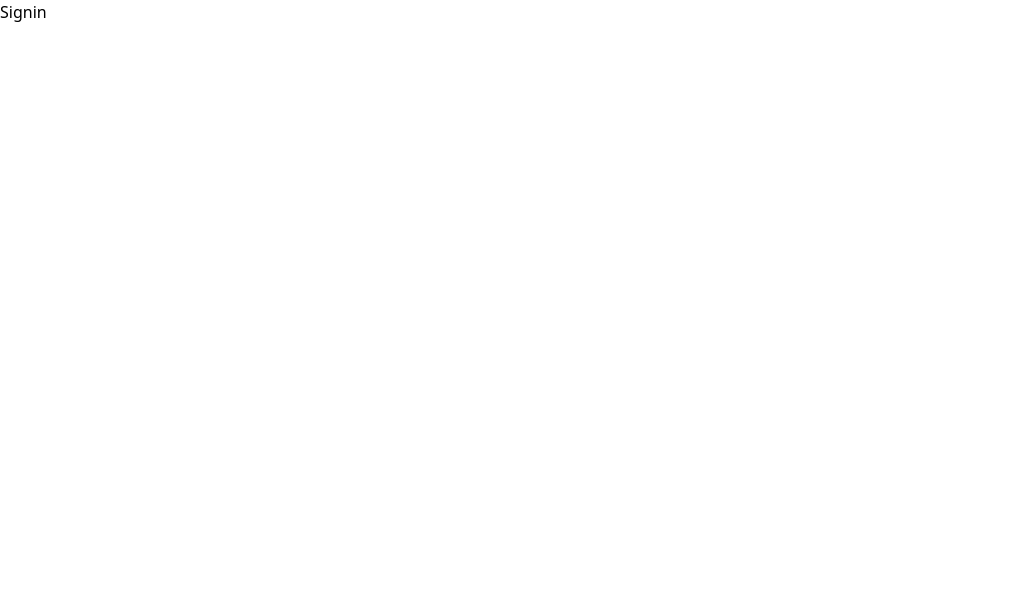
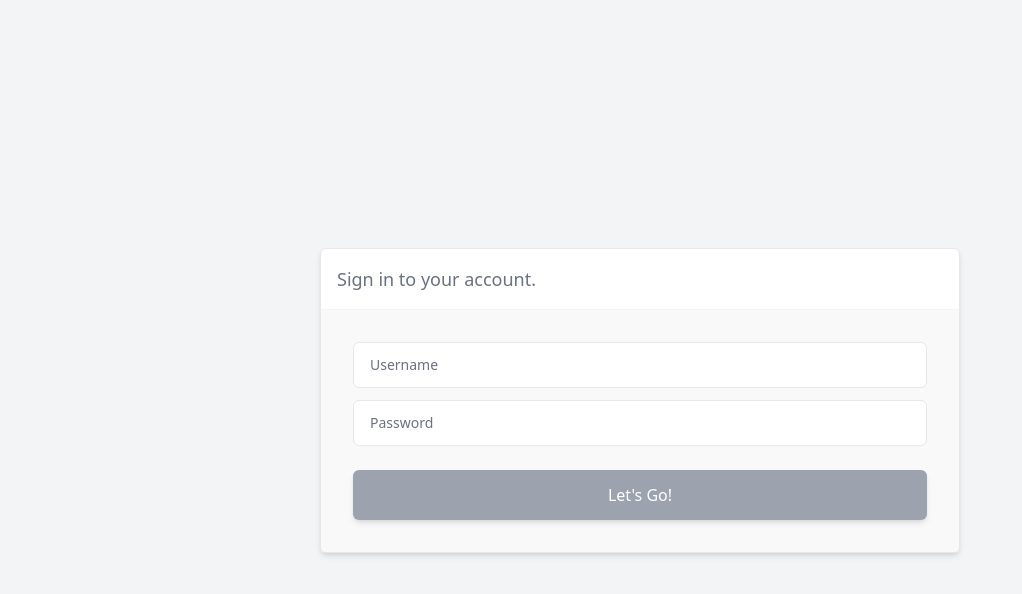
Before and after one commit to morgansegura/react-recipes, a React (Create React App) app in the folder client/: page /signin in a window 1280 px wide. Shown: the top 594 px of the page, without its empty margins (0-1022 px from the left). Built offline with nearby package versions, Linux system fonts and the light colour scheme.

Commit message:
Adds login and create user functionality

```diff
--- a/client/src/components/Auth/Signin.js
+++ b/client/src/components/Auth/Signin.js
@@ -1,8 +1,68 @@
 import React from 'react';
+import { Mutation } from 'react-apollo';
+import { SIGNIN_USER } from '../../queries';
+import Error from '../Error';
+
+const initialState = {
+	username: '',
+	password: '',
+};
 
 class Signin extends React.Component {
+	state = { ...initialState };
+
+	clearState = () => {
+		this.setState({ ...initialState });
+	};
+
+	handleChange = event => {
+		const { name, value } = event.target;
+		this.setState({
+			[name]: value,
+		});
+	};
+
+	handleSubmit = (event, signinUser) => {
+		event.preventDefault();
+		signinUser().then(({ data: { signinUser } }) => {
+			console.log(signinUser.token);
+			localStorage.setItem('token', signinUser.token);
+			this.clearState();
+		});
+	};
+
+	validateForm = () => {
+		const { username, password } = this.state;
+
+		const isInvalid = !username || !password;
+		return isInvalid;
+	};
+
 	render() {
-		return <div>Signin</div>;
+		const { username, password } = this.state;
+		return (
+			<div className='min-h-screen bg-gray-100 flex flex-col items-center justify-center'>
+				<div className='w-full max-w-screen-sm border border-gray-200 rounded-md bg-white shadow-md flex flex-col'>
+					<h2 className='p-4 text-lg border-b text-gray-500 border-gray-100'>Sign in to your account.</h2>
+					<Mutation mutation={SIGNIN_USER} variables={{ username, password }}>
+						{(signinUser, { data, loading, error }) => {
+							return (
+								<form onSubmit={event => this.handleSubmit(event, signinUser)} className='form bg-gray-100 bg-opacity-50 flex flex-col p-8'>
+									<input onChange={this.handleChange} value={username} type='text' name='username' placeholder='Username' className='w-full border border-gray-200 py-3 px-4 mb-3 rounded-md placeholder-gray-500 text-gray-700 text-sm focus:ring-blue-300 transition ease-out duration-300' />
+									<input onChange={this.handleChange} value={password} type='password' name='password' placeholder='Password' className='w-full border border-gray-200 py-3 px-4 mb-3 rounded-md placeholder-gray-500 text-gray-700 text-sm focus:ring-blue-300 transition ease-out duration-300' autoComplete='off' />
+									<div className='text-right mt-3'>
+										<button disabled={loading || this.validateForm()} type='submit' className={`w-full py-3 shadow-md text-white rounded-md border border-transparent ${this.validateForm() ? 'cursor-not-allowed bg-gray-400' : 'bg-green-500 hover:bg-green-400 active:bg-green-700 transition ease-out duration-300'}`}>
+											Let's Go!
+										</button>
+									</div>
+									{error && <Error error={error} />}
+								</form>
+							);
+						}}
+					</Mutation>
+				</div>
+			</div>
+		);
 	}
 }
 
--- a/client/src/components/Auth/Signup.js
+++ b/client/src/components/Auth/Signup.js
@@ -1,22 +1,69 @@
 import React from 'react';
+import { Mutation } from 'react-apollo';
+import { SIGNUP_USER } from '../../queries';
+import Error from '../Error';
+
+const initialState = {
+	username: '',
+	email: '',
+	password: '',
+	passwordConfirmation: '',
+};
 
 class Signup extends React.Component {
+	state = { ...initialState };
+
+	clearState = () => {
+		this.setState({ ...initialState });
+	};
+
+	handleChange = event => {
+		const { name, value } = event.target;
+		this.setState({
+			[name]: value,
+		});
+	};
+
+	handleSubmit = (event, signupUser) => {
+		event.preventDefault();
+		signupUser().then(({ data: { signupUser } }) => {
+			console.log(signupUser.token);
+			localStorage.setItem('token', signupUser.token);
+			this.clearState();
+		});
+	};
+
+	validateForm = () => {
+		const { username, email, password, passwordConfirmation } = this.state;
+
+		const isInvalid = !username || !email || !password || password !== passwordConfirmation;
+		return isInvalid;
+	};
+
 	render() {
+		const { username, email, password, passwordConfirmation } = this.state;
 		return (
 			<div className='min-h-screen bg-gray-100 flex flex-col items-center justify-center'>
 				<div className='w-full max-w-screen-sm border border-gray-200 rounded-md bg-white shadow-md flex flex-col'>
 					<h2 className='p-4 text-lg border-b text-gray-500 border-gray-100'>Signup for a new account.</h2>
-					<form className='form bg-gray-100 bg-opacity-50 flex flex-col p-8' action=''>
-						<input type='text' name='username' placeholder='Username' className='w-full border border-gray-200 py-3 px-4 mb-3 rounded-md placeholder-gray-500 text-gray-700 text-sm focus:ring-blue-300 transition ease-out duration-300' />
-						<input type='email' name='email' placeholder='Email Address' className='w-full border border-gray-200 py-3 px-4 mb-3 rounded-md placeholder-gray-500 text-gray-700 text-sm focus:ring-blue-300 transition ease-out duration-300' />
-						<input type='pawword' name='password' placeholder='Password' className='w-full border border-gray-200 py-3 px-4 mb-3 rounded-md placeholder-gray-500 text-gray-700 text-sm focus:ring-blue-300 transition ease-out duration-300' />
-						<input type='pawword' name='passwordConfirmation' placeholder='Confirm Password' className='w-full border border-gray-200 py-3 px-4 mb-3 rounded-md placeholder-gray-500 text-gray-700 text-sm focus:ring-blue-300 transition ease-out duration-300' />
-						<div className='text-right mt-3'>
-							<button type='submit' className='w-full py-3 shadow-md border border-transparent bg-green-500 text-white rounded-md hover:bg-green-400 active:bg-green-700 transition ease-out duration-300'>
-								Let's Go!
-							</button>
-						</div>
-					</form>
+					<Mutation mutation={SIGNUP_USER} variables={{ username, email, password }}>
+						{(signupUser, { data, loading, error }) => {
+							return (
+								<form onSubmit={event => this.handleSubmit(event, signupUser)} className='form bg-gray-100 bg-opacity-50 flex flex-col p-8'>
+									<input onChange={this.handleChange} value={username} type='text' name='username' placeholder='Username' className='w-full border border-gray-200 py-3 px-4 mb-3 rounded-md placeholder-gray-500 text-gray-700 text-sm focus:ring-blue-300 transition ease-out duration-300' />
+									<input onChange={this.handleChange} value={email} type='email' name='email' placeholder='Email Address' className='w-full border border-gray-200 py-3 px-4 mb-3 rounded-md placeholder-gray-500 text-gray-700 text-sm focus:ring-blue-300 transition ease-out duration-300' />
+									<input onChange={this.handleChange} value={password} type='password' name='password' placeholder='Password' className='w-full border border-gray-200 py-3 px-4 mb-3 rounded-md placeholder-gray-500 text-gray-700 text-sm focus:ring-blue-300 transition ease-out duration-300' autoComplete='off' />
+									<input onChange={this.handleChange} value={passwordConfirmation} type='password' name='passwordConfirmation' placeholder='Confirm Password' className='w-full border border-gray-200 py-3 px-4 mb-3 rounded-md placeholder-gray-500 text-gray-700 text-sm focus:ring-blue-300 transition ease-out duration-300' autoComplete='off' />
+									<div className='text-right mt-3'>
+										<button disabled={loading || this.validateForm()} type='submit' className={`w-full py-3 shadow-md text-white rounded-md border border-transparent ${this.validateForm() ? 'cursor-not-allowed bg-gray-400' : 'bg-green-500 hover:bg-green-400 active:bg-green-700 transition ease-out duration-300'}`}>
+											Let's Go!
+										</button>
+									</div>
+									{error && <Error error={error} />}
+								</form>
+							);
+						}}
+					</Mutation>
 				</div>
 			</div>
 		);
--- /dev/null
+++ b/client/src/components/Error.js
@@ -0,0 +1,5 @@
+import React from 'react';
+
+const Error = ({ error }) => <p>{error.message}</p>;
+
+export default Error;
--- a/client/src/queries/index.js
+++ b/client/src/queries/index.js
@@ -1,5 +1,6 @@
 import { gql } from 'apollo-boost';
 
+/* Recipes Queries */
 export const GET_ALL_RECIPES = gql`
 	query {
 		getAllRecipes {
@@ -12,3 +13,24 @@ export const GET_ALL_RECIPES = gql`
 		}
 	}
 `;
+
+/* Recipes Mutations */
+
+/* User Queries */
+
+/* User Mutations */
+
+export const SIGNUP_USER = gql`
+	mutation($username: String!, $email: String!, $password: String!) {
+		signupUser(username: $username, email: $email, password: $password) {
+			token
+		}
+	}
+`;
+export const SIGNIN_USER = gql`
+	mutation($username: String!, $password: String!) {
+		signinUser(username: $username, password: $password) {
+			token
+		}
+	}
+`;
```
Also changed, not shown: 2 other files (tests, documents, lock files or other folders).
